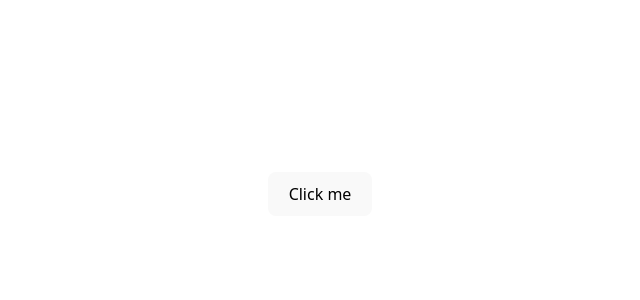
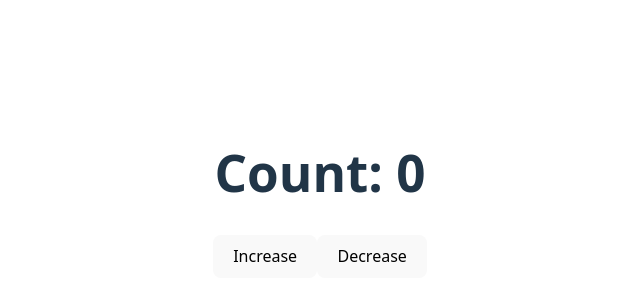
Before and after one commit to 1504-miguel/appdev1, a React (Vite) app in the folder react-quickstart/: page / in a window 1280 px wide. Shown: the part 206-506 px from the top of the page, without its empty margins (320-960 px from the left). Built offline with nearby package versions, Linux system fonts and the light colour scheme.

Commit message:
Done responding to events / using hooks

```diff
--- a/react-quickstart/src/App.jsx
+++ b/react-quickstart/src/App.jsx
@@ -1,16 +1,25 @@
 import './App.css'
 
-function MyButton() {
-  function handleClick() {
-    alert('Good Day Traveler!');
+import { useState } from "react";
+
+function App() {
+  const [count, setCount] = useState(0);
+
+  function positiveClick() {
+    setCount(count + 1);
+  }
+
+  function negativeClick() {
+    setCount(count - 1);
   }
 
   return (
-    <button onClick={handleClick}>
-      Click me
-    </button>
+    <div>
+      <h1>Count: {count}</h1>
+      <button onClick={positiveClick}>Increase</button>
+      <button onClick={negativeClick}>Decrease</button>
+    </div>
   );
 }
 
-
-export default MyButton
+export default App;
```
